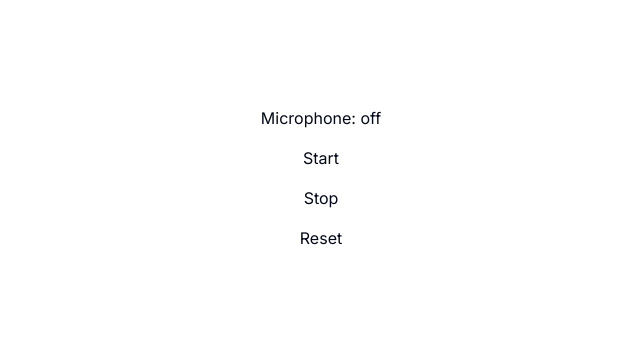
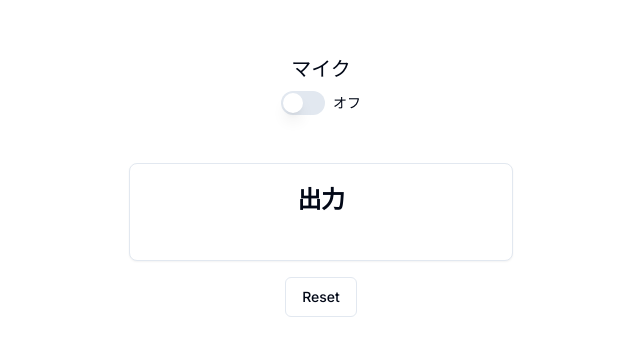
Before and after one commit to akito-10/speak-memo, a Next.js app: page / in a window 1280 px wide. Shown: the part 214-570 px from the top of the page, without its empty margins (319-959 px from the left). Built offline with nearby package versions, Linux system fonts and the light colour scheme.

Commit message:
💄 コンポーネント追加

```diff
--- a/package.json
+++ b/package.json
@@ -9,6 +9,9 @@
     "lint": "next lint"
   },
   "dependencies": {
+    "@radix-ui/react-label": "^2.0.2",
+    "@radix-ui/react-slot": "^1.0.2",
+    "@radix-ui/react-switch": "^1.0.3",
     "@types/node": "20.6.5",
     "@types/react": "18.2.22",
     "@types/react-dom": "18.2.7",
--- a/src/components/page/main/main.tsx
+++ b/src/components/page/main/main.tsx
@@ -4,6 +4,10 @@ import "regenerator-runtime";
 import SpeechRecognition, {
   useSpeechRecognition,
 } from "react-speech-recognition";
+import { Label } from "@/components/ui/label";
+import { Switch } from "@/components/ui/switch";
+import { Button } from "@/components/ui/button";
+import { Card, CardContent, CardHeader, CardTitle } from "@/components/ui/card";
 
 export const MainPage = () => {
   const {
@@ -14,24 +18,38 @@ export const MainPage = () => {
   } = useSpeechRecognition();
 
   if (!browserSupportsSpeechRecognition) {
-    return <span>Browser does not support speech recognition.</span>;
+    return <main>Browser does not support speech recognition.</main>;
   }
 
   return (
-    <main className="w-full min-h-screen flex items-center justify-center flex-col gap-4">
-      <p>Microphone: {listening ? "on" : "off"}</p>
-      <button
-        onClick={() =>
-          SpeechRecognition.startListening({
-            continuous: true,
-          })
-        }
-      >
-        Start
-      </button>
-      <button onClick={() => SpeechRecognition.stopListening()}>Stop</button>
-      <button onClick={resetTranscript}>Reset</button>
-      <p>{transcript}</p>
+    <main className="w-full min-h-screen flex items-center justify-center flex-col">
+      <h1 className="text-xl mb-2">マイク</h1>
+      <div className="flex items-center space-x-2 mb-8">
+        <Switch
+          id="airplane-mode"
+          onCheckedChange={() => {
+            if (listening) {
+              SpeechRecognition.stopListening();
+            } else {
+              SpeechRecognition.startListening({
+                continuous: true,
+              });
+            }
+          }}
+        />
+        <Label htmlFor="airplane-mode">{listening ? "オン" : "オフ"}</Label>
+      </div>
+      <Card className="max-w-full w-96 my-4">
+        <CardHeader>
+          <CardTitle className="text-center">出力</CardTitle>
+        </CardHeader>
+        <CardContent>
+          <p>{transcript}</p>
+        </CardContent>
+      </Card>
+      <Button variant="outline" onClick={resetTranscript}>
+        Reset
+      </Button>
     </main>
   );
 };
--- /dev/null
+++ b/src/components/ui/button.tsx
@@ -0,0 +1,56 @@
+import * as React from "react"
+import { Slot } from "@radix-ui/react-slot"
+import { cva, type VariantProps } from "class-variance-authority"
+
+import { cn } from "@/lib/utils"
+
+const buttonVariants = cva(
+  "inline-flex items-center justify-center rounded-md text-sm font-medium ring-offset-background transition-colors focus-visible:outline-none focus-visible:ring-2 focus-visible:ring-ring focus-visible:ring-offset-2 disabled:pointer-events-none disabled:opacity-50",
+  {
+    variants: {
+      variant: {
+        default: "bg-primary text-primary-foreground hover:bg-primary/90",
+        destructive:
+          "bg-destructive text-destructive-foreground hover:bg-destructive/90",
+        outline:
+          "border border-input bg-background hover:bg-accent hover:text-accent-foreground",
+        secondary:
+          "bg-secondary text-secondary-foreground hover:bg-secondary/80",
+        ghost: "hover:bg-accent hover:text-accent-foreground",
+        link: "text-primary underline-offset-4 hover:underline",
+      },
+      size: {
+        default: "h-10 px-4 py-2",
+        sm: "h-9 rounded-md px-3",
+        lg: "h-11 rounded-md px-8",
+        icon: "h-10 w-10",
+      },
+    },
+    defaultVariants: {
+      variant: "default",
+      size: "default",
+    },
+  }
+)
+
+export interface ButtonProps
+  extends React.ButtonHTMLAttributes<HTMLButtonElement>,
+    VariantProps<typeof buttonVariants> {
+  asChild?: boolean
+}
+
+const Button = React.forwardRef<HTMLButtonElement, ButtonProps>(
+  ({ className, variant, size, asChild = false, ...props }, ref) => {
+    const Comp = asChild ? Slot : "button"
+    return (
+      <Comp
+        className={cn(buttonVariants({ variant, size, className }))}
+        ref={ref}
+        {...props}
+      />
+    )
+  }
+)
+Button.displayName = "Button"
+
+export { Button, buttonVariants }
--- /dev/null
+++ b/src/components/ui/card.tsx
@@ -0,0 +1,79 @@
+import * as React from "react"
+
+import { cn } from "@/lib/utils"
+
+const Card = React.forwardRef<
+  HTMLDivElement,
+  React.HTMLAttributes<HTMLDivElement>
+>(({ className, ...props }, ref) => (
+  <div
+    ref={ref}
+    className={cn(
+      "rounded-lg border bg-card text-card-foreground shadow-sm",
+      className
+    )}
+    {...props}
+  />
+))
+Card.displayName = "Card"
+
+const CardHeader = React.forwardRef<
+  HTMLDivElement,
+  React.HTMLAttributes<HTMLDivElement>
+>(({ className, ...props }, ref) => (
+  <div
+    ref={ref}
+    className={cn("flex flex-col space-y-1.5 p-6", className)}
+    {...props}
+  />
+))
+CardHeader.displayName = "CardHeader"
+
+const CardTitle = React.forwardRef<
+  HTMLParagraphElement,
+  React.HTMLAttributes<HTMLHeadingElement>
+>(({ className, ...props }, ref) => (
+  <h3
+    ref={ref}
+    className={cn(
+      "text-2xl font-semibold leading-none tracking-tight",
+      className
+    )}
+    {...props}
+  />
+))
+CardTitle.displayName = "CardTitle"
+
+const CardDescription = React.forwardRef<
+  HTMLParagraphElement,
+  React.HTMLAttributes<HTMLParagraphElement>
+>(({ className, ...props }, ref) => (
+  <p
+    ref={ref}
+    className={cn("text-sm text-muted-foreground", className)}
+    {...props}
+  />
+))
+CardDescription.displayName = "CardDescription"
+
+const CardContent = React.forwardRef<
+  HTMLDivElement,
+  React.HTMLAttributes<HTMLDivElement>
+>(({ className, ...props }, ref) => (
+  <div ref={ref} className={cn("p-6 pt-0", className)} {...props} />
+))
+CardContent.displayName = "CardContent"
+
+const CardFooter = React.forwardRef<
+  HTMLDivElement,
+  React.HTMLAttributes<HTMLDivElement>
+>(({ className, ...props }, ref) => (
+  <div
+    ref={ref}
+    className={cn("flex items-center p-6 pt-0", className)}
+    {...props}
+  />
+))
+CardFooter.displayName = "CardFooter"
+
+export { Card, CardHeader, CardFooter, CardTitle, CardDescription, CardContent }
--- /dev/null
+++ b/src/components/ui/label.tsx
@@ -0,0 +1,26 @@
+"use client"
+
+import * as React from "react"
+import * as LabelPrimitive from "@radix-ui/react-label"
+import { cva, type VariantProps } from "class-variance-authority"
+
+import { cn } from "@/lib/utils"
+
+const labelVariants = cva(
+  "text-sm font-medium leading-none peer-disabled:cursor-not-allowed peer-disabled:opacity-70"
+)
+
+const Label = React.forwardRef<
+  React.ElementRef<typeof LabelPrimitive.Root>,
+  React.ComponentPropsWithoutRef<typeof LabelPrimitive.Root> &
+    VariantProps<typeof labelVariants>
+>(({ className, ...props }, ref) => (
+  <LabelPrimitive.Root
+    ref={ref}
+    className={cn(labelVariants(), className)}
+    {...props}
+  />
+))
+Label.displayName = LabelPrimitive.Root.displayName
+
+export { Label }
--- /dev/null
+++ b/src/components/ui/switch.tsx
@@ -0,0 +1,29 @@
+"use client"
+
+import * as React from "react"
+import * as SwitchPrimitives from "@radix-ui/react-switch"
+
+import { cn } from "@/lib/utils"
+
+const Switch = React.forwardRef<
+  React.ElementRef<typeof SwitchPrimitives.Root>,
+  React.ComponentPropsWithoutRef<typeof SwitchPrimitives.Root>
+>(({ className, ...props }, ref) => (
+  <SwitchPrimitives.Root
+    className={cn(
+      "peer inline-flex h-[24px] w-[44px] shrink-0 cursor-pointer items-center rounded-full border-2 border-transparent transition-colors focus-visible:outline-none focus-visible:ring-2 focus-visible:ring-ring focus-visible:ring-offset-2 focus-visible:ring-offset-background disabled:cursor-not-allowed disabled:opacity-50 data-[state=checked]:bg-primary data-[state=unchecked]:bg-input",
+      className
+    )}
+    {...props}
+    ref={ref}
+  >
+    <SwitchPrimitives.Thumb
+      className={cn(
+        "pointer-events-none block h-5 w-5 rounded-full bg-background shadow-lg ring-0 transition-transform data-[state=checked]:translate-x-5 data-[state=unchecked]:translate-x-0"
+      )}
+    />
+  </SwitchPrimitives.Root>
+))
+Switch.displayName = SwitchPrimitives.Root.displayName
+
+export { Switch }
```
Also changed, not shown: 1 other file (tests, documents, lock files or other folders).
